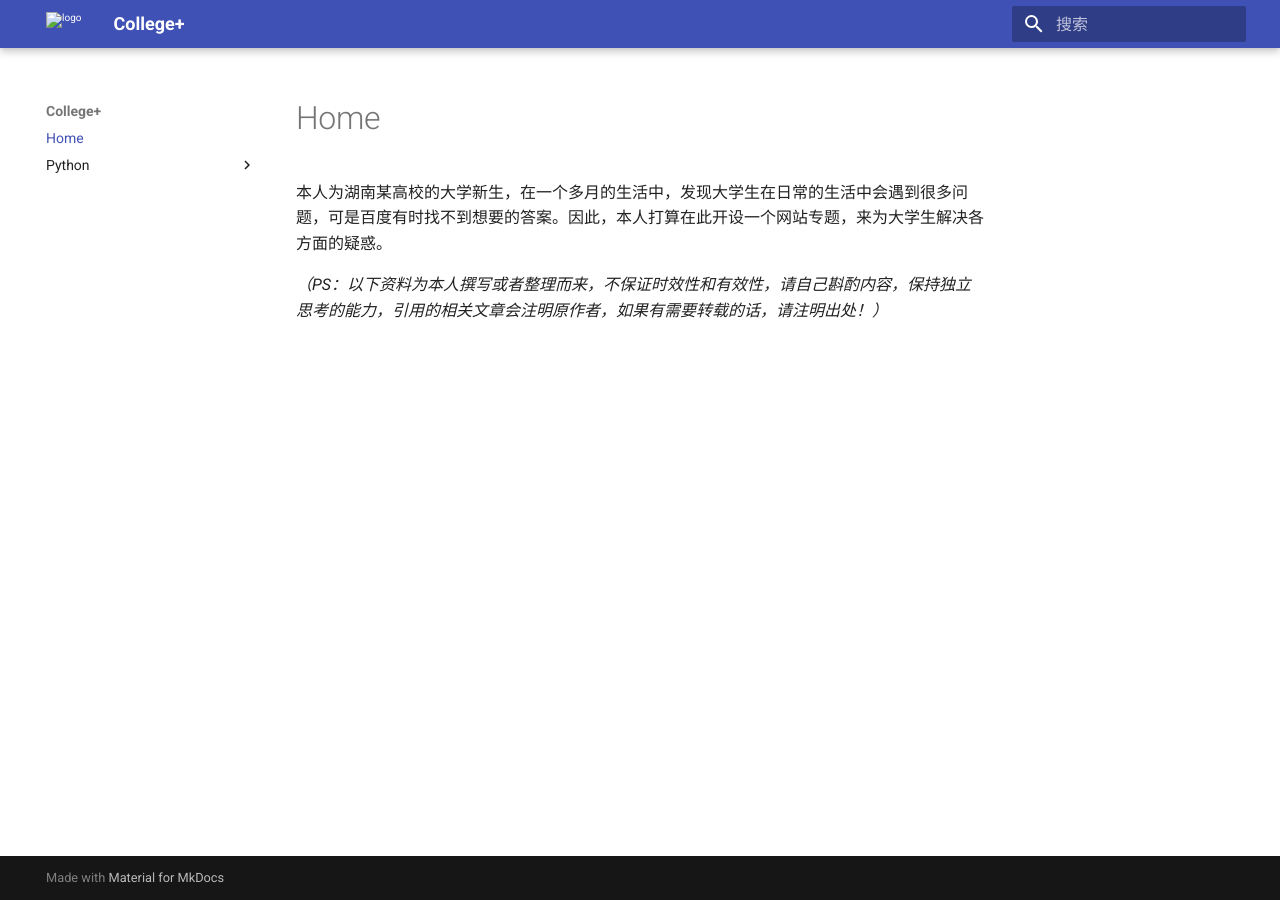
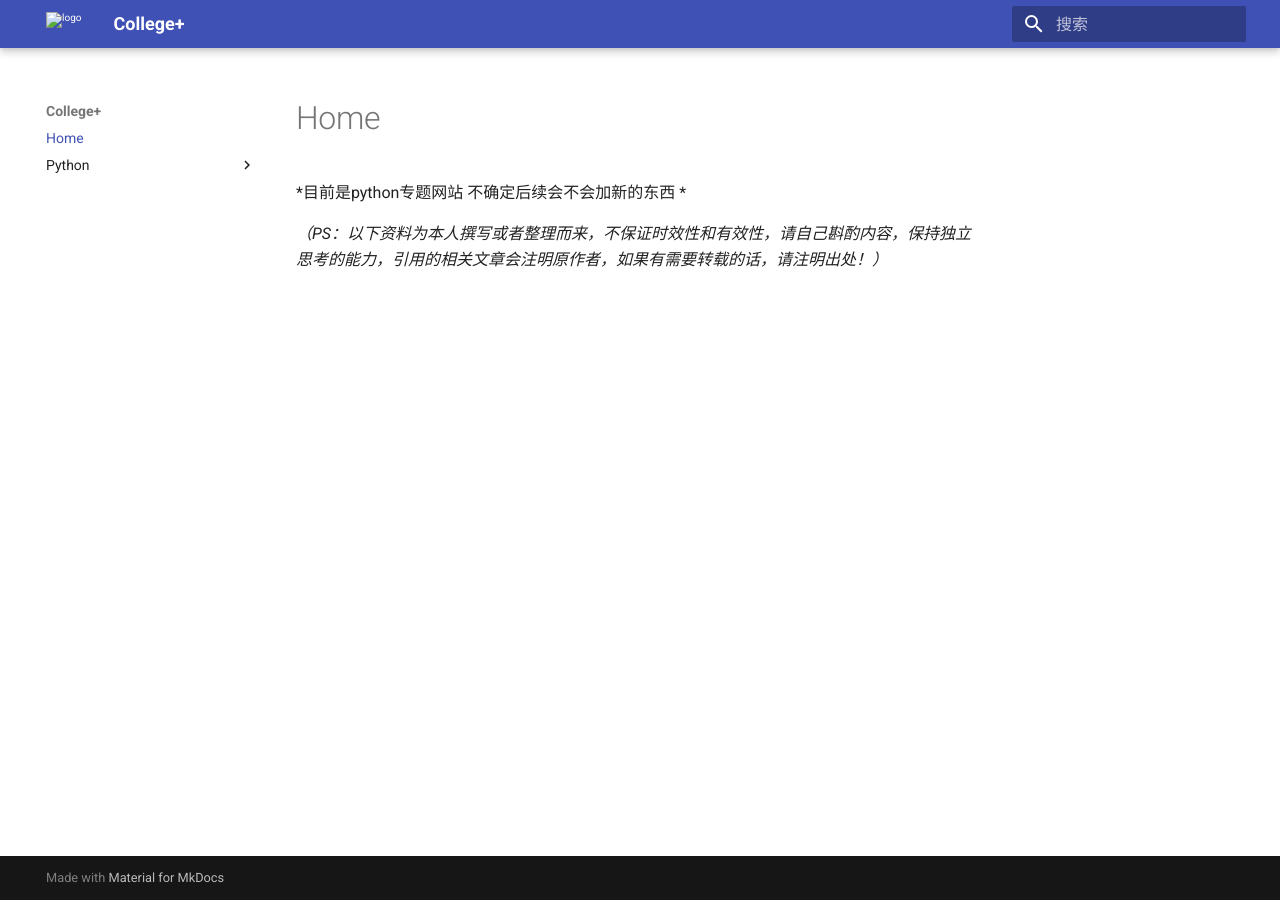
Before and after one commit to yuan-666/colleges.plus, an MkDocs documentation site: the page built from docs/index.md, in a window 1280 px wide. Built offline with MkDocs 1.6.1 and Material for MkDocs 9.7.7, drawn with Linux system fonts in a browser that asks for light colours.

Commit message:
Update index.md

```diff
--- a/docs/index.md
+++ b/docs/index.md
@@ -1,3 +1,4 @@
-本人为湖南某高校的大学新生，在一个多月的生活中，发现大学生在日常的生活中会遇到很多问题，可是百度有时找不到想要的答案。因此，本人打算在此开设一个网站专题，来为大学生解决各方面的疑惑。
+*目前是python专题网站 不确定后续会不会加新的东西
+*
 
 *（PS：以下资料为本人撰写或者整理而来，不保证时效性和有效性，请自己斟酌内容，保持独立思考的能力，引用的相关文章会注明原作者，如果有需要转载的话，请注明出处！）*
```
